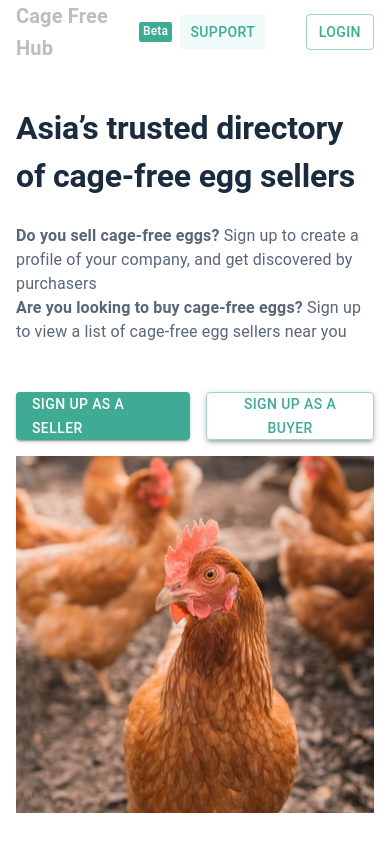
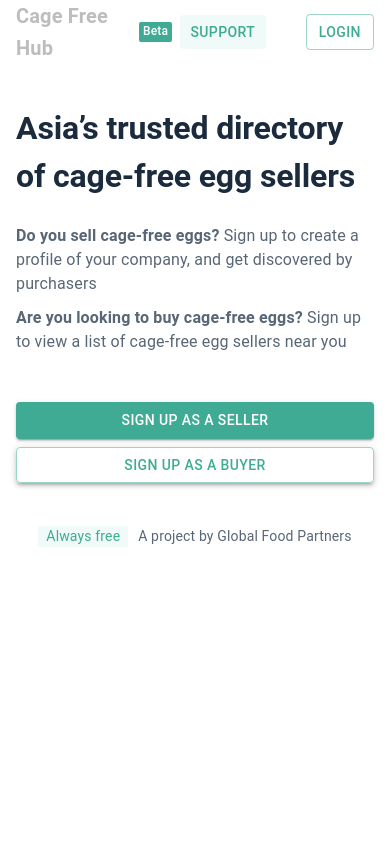
Before and after one commit to Yellow987/CageFreeHub, a React (Create React App) app in the folder chicken_app/: page / in a window 390 px wide. Shown: the top 844 px of the page. Built offline with nearby package versions, Linux system fonts and the light colour scheme.

Commit message:
home pages fixes for mobile

```diff
--- a/chicken_app/src/App.js
+++ b/chicken_app/src/App.js
@@ -46,6 +46,13 @@ const theme = createTheme({
       color: "#596676",
       display: 'block',
     },
+    p_default: {
+      fontWeight: 400,
+      fontSize: 14,
+      lineHeight: "150%",
+      color: "#596676",
+      display: 'block',
+    },
   },
 });
 
--- a/chicken_app/src/Pages/Home.js
+++ b/chicken_app/src/Pages/Home.js
@@ -11,18 +11,11 @@ const Home = ()=> {
     const styles = {
         twoButtons: {
             display: 'flex',
-            height: '48px'
+            flexDirection: { xs:'column', sm: 'row' },
+            height: '48px',
         },
         marginButton : {
-            marginRight: '16px'
-        },
-        height : {
-            height : '48px'
-        },
-        imageDimensions : {
-            height: '399px',
-            width: '399px',
-            borderRadius : '8px'
+            marginRight: { sm:2, xs:0 },
         },
         toNavMenuMargin : {
             marginTop: { sm:'143px', xs:'40px' }
@@ -31,31 +24,39 @@ const Home = ()=> {
     };
     return(
         <Container maxWidth="lg" sx={styles.toNavMenuMargin}>
-            <Grid container spacing={2} alignItems='center'>
+            <Grid container spacing={2} alignItems='center' direction={{sm:"row", xs:"column"}}>
                 <Grid item xs={12} sm={6}>
+                    <Box maxWidth="440px" >
                         <Typography variant="title" sx={{marginBottom:'24px'}} >
                             Asia’s trusted directory of cage-free egg sellers
                         </Typography>
-                    <Typography variant="p_large">
+                        <Typography variant="p_large" style={{marginBottom:'10px'}} >
                             <Box fontWeight='Bold' display="inline">Do you sell cage-free eggs?</Box> Sign up to create a profile of your company, and get discovered by purchasers
                         </Typography>
                         <Typography variant="p_large" style={{marginBottom:'48px'}} >
                             <Box fontWeight='Bold' display="inline">Are you looking to buy cage-free eggs?</Box> Sign up to view a list of cage-free egg sellers near you
                         </Typography>
-                    <Box style={styles.twoButtons}>
-                        <Button component={Link} to="/Signup" variant="contained" style={styles.marginButton}>
+                        <Box sx={styles.twoButtons}>
+                            <Button component={Link} to="/Signup"
+                                variant="contained" sx={styles.marginButton}>
                                 Sign up as a seller
                             </Button>
-                        <Paper elevation={3}><Button variant="outlined" style={styles.height}>Sign up as a buyer</Button></Paper>
+                            <Button variant="outlined" sx={{ boxShadow: 3, mt: {xs: 1, sm: 0} }} mt="200px">
+                                Sign up as a buyer
+                            </Button>
+                        </Box>
                     </Box>
                 </Grid>
-                <Grid item xs={12} sm={6} sx={{ alignItems: 'center'}} justifyContent="flex-end" >
-                    <Box component="img" src={chickenImage} alt="chickenImage" sx={{ width:1 }}/>
+                <Grid item sm={6} sx={{ alignItems: 'center'}} justifyContent="flex-end" >
+                    <Box component="img" src={chickenImage} alt="chickenImage" maxWidth="399px" sx={{ width:1 }} display={{ sm:'block',xs:'none' }}/>
                 </Grid>
             </Grid>
-            <Box style={{display:'flex', justifyContent:'center', alignContent:'center', gap:'10px', margin:"80px 0 157px 0"}}>
-                <Typography variant="h6" component='p' style={{backgroundColor:' #EFFAF9', color:'#3FAB94', padding:'8px', paddingTop:'0px', paddingBottom:'0px'}}>Always free</Typography>
-                <Typography variant="h6" component='p' >A project by Global Food Partners</Typography>
+            <Box
+                marginTop={{ sm:"80px", xs:"60px" }}
+                marginBottom='157px'
+                style={{display:'flex', justifyContent:'center', alignContent:'center', gap:'10px' }}>
+                <Typography variant="p_default" color='primary.main' style={{backgroundColor:' #EFFAF9', padding:'8px', paddingTop:'0px', paddingBottom:'0px'}}>Always free</Typography>
+                <Typography variant="p_default">A project by Global Food Partners</Typography>
             </Box>
       </Container>
     )
```
Lines whose indentation alone changed are shown as unchanged.
